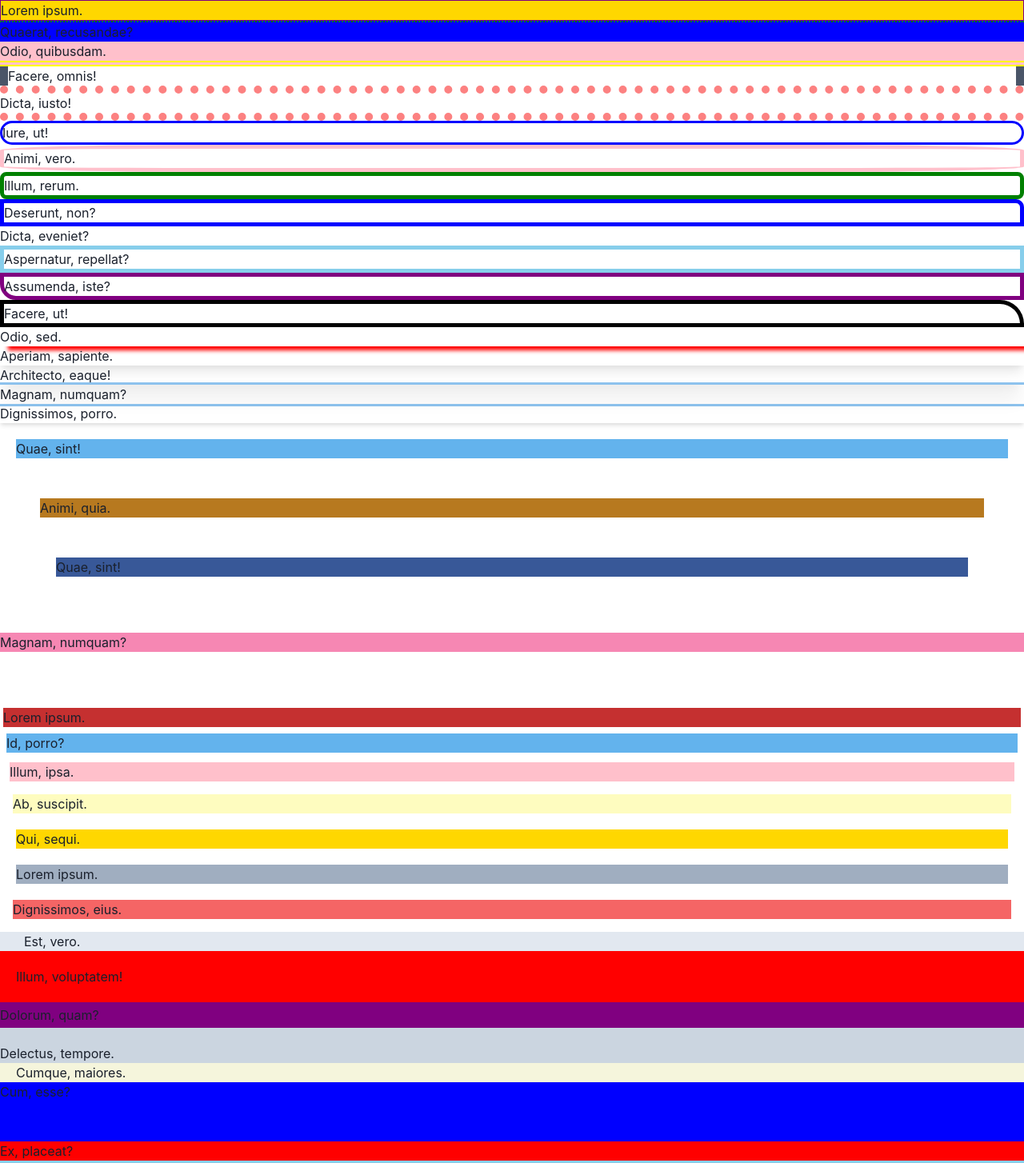
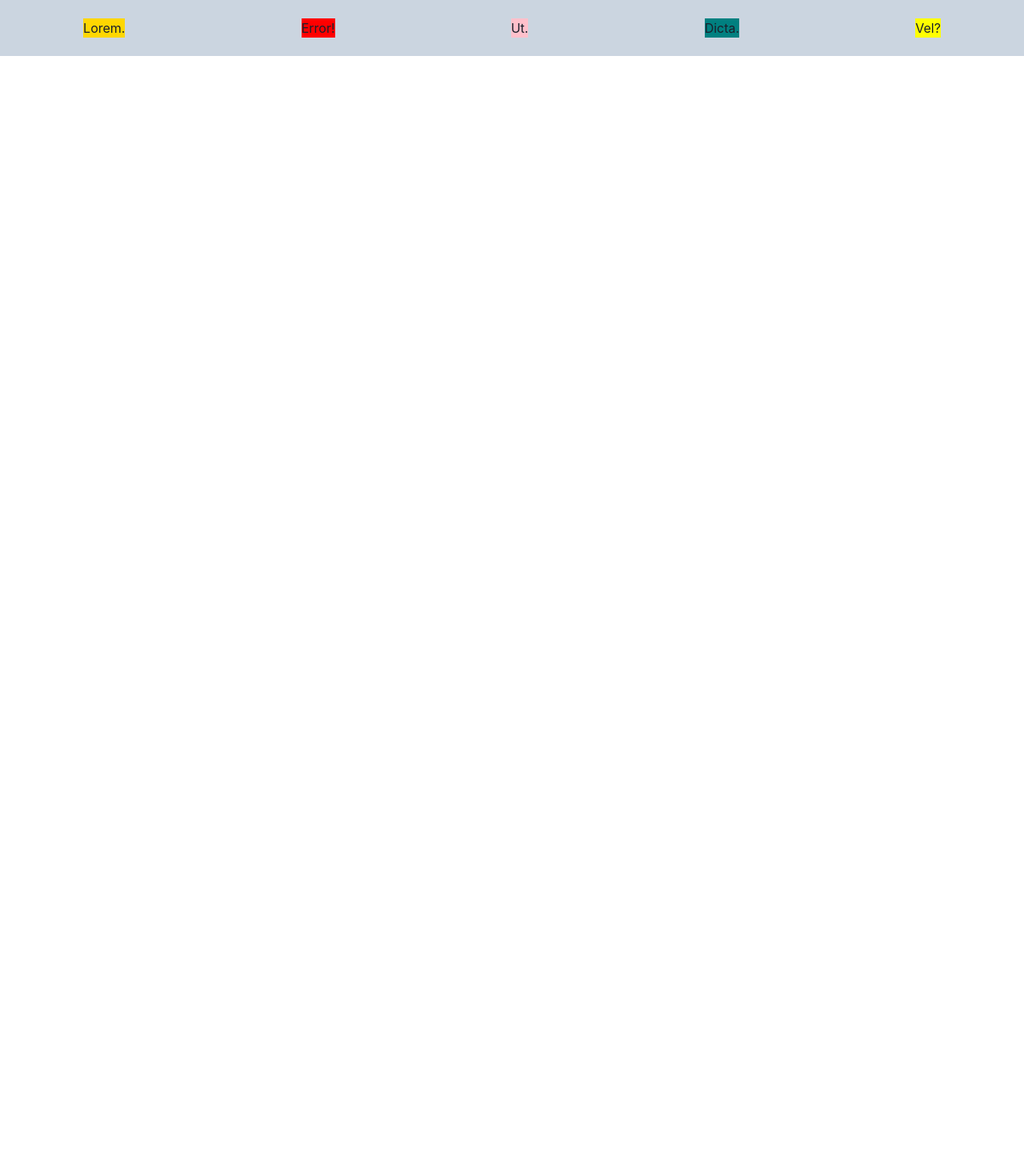
Before and after one commit to yel106/react20231031, a React (Create React App) app: page / in a window 1280 px wide. Shown: the top 1454 px of the page at 80% size. After the commit the page ends 800 px from the top, so only its background shows below. Built offline with nearby package versions, Linux system fonts and the light colour scheme.

Commit message:
flexbox 사용

```diff
--- a/src/App.js
+++ b/src/App.js
@@ -1,119 +1,24 @@
-import { Box } from "@chakra-ui/react";
+import { Box, Flex } from "@chakra-ui/react";
 
 function App() {
   return (
     <>
-      <Box bg={"gold"} border={"1px solid purple"}>
-        Lorem ipsum.
-      </Box>
-      <Box bg={"blue"} borderTop={"2px dotted green"}>
-        Quaerat, recusandae?
-      </Box>
-      <Box bg={"pink"} borderBottom={"7px double yellow"}>
-        Odio, quibusdam.
-      </Box>
-      <Box borderX={"10px solid"} borderColor={"gray.600"}>
-        Facere, omnis!
-      </Box>
-      <Box borderY={"10px dotted"} borderColor={"red.300"}>
-        Dicta, iusto!
-      </Box>
-      <Box border={"3px solid blue"} borderRadius={"20px"}>
-        Iure, ut!
-      </Box>
-      <Box border={"5px solid pink"} borderRadius={"20%"}>
-        Animi, vero.
-      </Box>
-      <Box border={"5px solid green"} borderRadius={8}>
-        Illum, rerum.
-      </Box>
-      <Box border={"5px solid blue"} borderTopRightRadius={"10"}>
-        Deserunt, non?
-      </Box>
-      <Box>Dicta, eveniet?</Box>
-      <Box border={"5px solid skyblue"} borderTopEndRadius={"10"}>
-        Aspernatur, repellat?
-      </Box>
-      <Box border={"5px solid purple"} borderBottomLeftRadius={"20"}>
-        Assumenda, iste?
-      </Box>
-      <Box border={"5px solid black"} borderTopRightRadius={"30"}>
-        Facere, ut!
-      </Box>
-      <Box shadow={"10px 5px 5px red"}>Odio, sed.</Box>
-      <Box shadow={"lg"}>Aperiam, sapiente.</Box>
-      <Box shadow={"xl"}>Architecto, eaque!</Box>
-      <Box shadow={"outline"}>Magnam, numquam?</Box>
-      <Box shadow={"md"}>Dignissimos, porro.</Box>
-      <Box bg={"blue.300"} m={"20px"}>
-        Quae, sint!
-      </Box>
-      <Box bg={"yellow.600"} m={"50px"}>
-        Animi, quia.
-      </Box>
-      <Box bg={"facebook.500"} mx={"70px"}>
-        Quae, sint!
-      </Box>
-      <Box bg={"pink.300"} my={"70px"}>
-        Magnam, numquam?
-      </Box>
-
-      {/*Box[bg][m]*5>lorem2*/}
-      <Box bg="red.600" m="1">
-        Lorem ipsum.
-      </Box>
-      <Box bg="blue.300" m="2">
-        Id, porro?
-      </Box>
-      <Box bg="pink" m="3">
-        Illum, ipsa.
-      </Box>
-      <Box bg="yellow.100" m="4">
-        Ab, suscipit.
-      </Box>
-      <Box bg="gold" m="5">
-        Qui, sequi.
-      </Box>
-
-      {/*Box[bg]*10>lorem2*/}
-      <Box bg="gray.400" m={"5"}>
-        Lorem ipsum.
-      </Box>
-      <Box bg="red.400" m={"4"}>
-        Dignissimos, eius.
-      </Box>
-      <Box bg="gray.200" px={"30px"}>
-        Est, vero.
-      </Box>
-      <Box bg="red" p={"20px"}>
-        Illum, voluptatem!
-      </Box>
-      <Box bg="purple" py={1}>
-        Dolorum, quam?
-      </Box>
-      <Box bg="gray.300" pt={"20px"}>
-        Delectus, tempore.
-      </Box>
-      <Box bg="beige" pl={"20px"}>
-        Cumque, maiores.
-      </Box>
-      <Box bg="blue" pb={"50px"}>
-        Cum, esse?
-      </Box>
-      <Box bg="red" pr={"30px"}>
-        Ex, placeat?
-      </Box>
-      <Box bg="skyblue">Nobis, quas.</Box>
-
-      <div
-        style={{
-          margin: "10px",
-          backgroundColor: "gold",
-        }}
+      <Flex
+        w={"100%"}
+        h={"70px"}
+        bg={"gray.300"}
+        gap={3}
+        align={"center"}
+        justify={"space-around"}
       >
-        {" "}
-        Lorem ipsum.
-      </div>
+        {/* 1정도의 간격이 생김*/}
+        {/*Box*5>lorem1*/}
+        <Box bg={"gold"}>Lorem.</Box>
+        <Box bg={"red"}>Error!</Box>
+        <Box bg={"pink"}>Ut.</Box>
+        <Box bg={"teal"}>Dicta.</Box>
+        <Box bg={"yellow"}>Vel?</Box>
+      </Flex>
     </>
   );
 }
```
